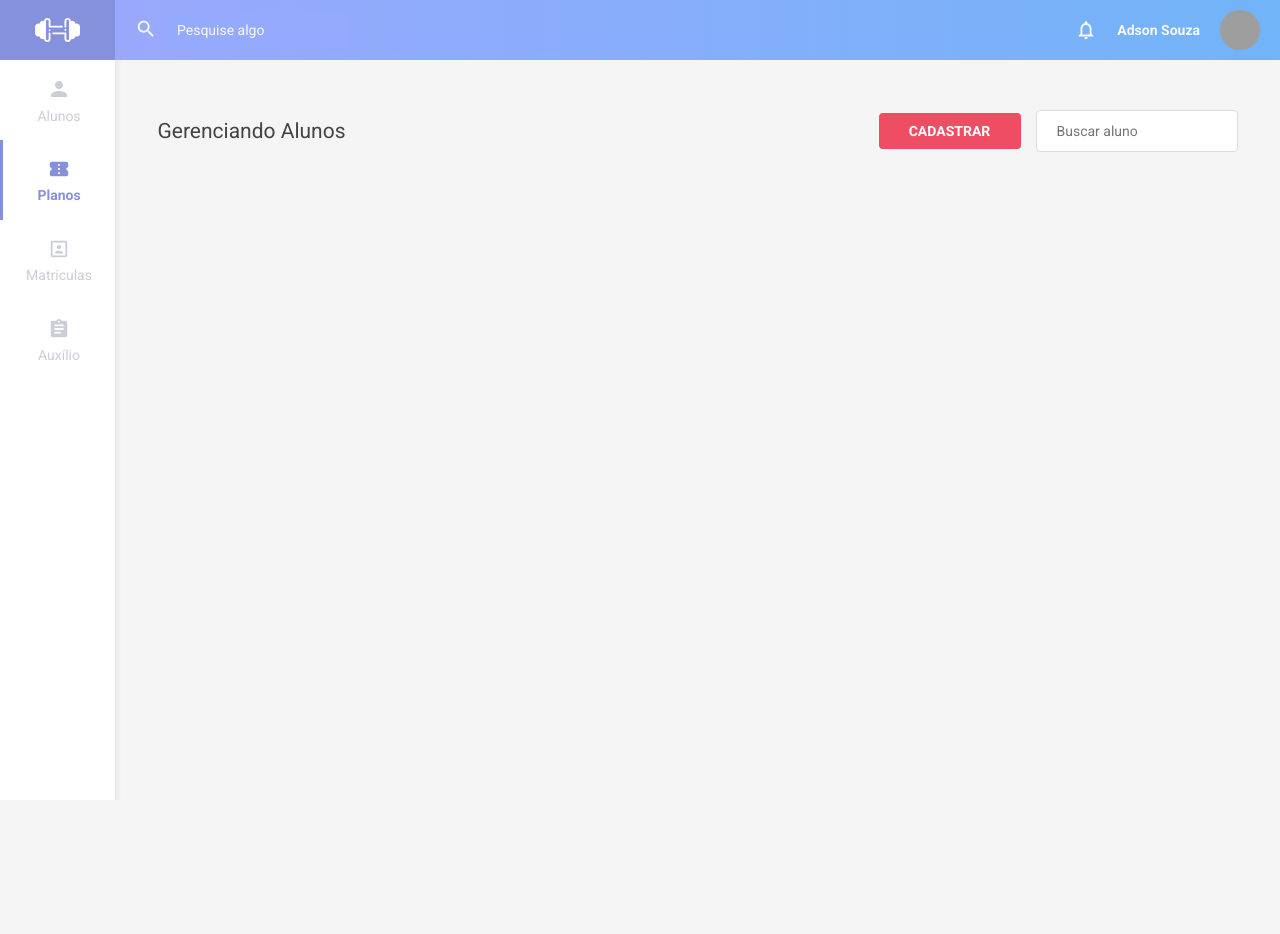
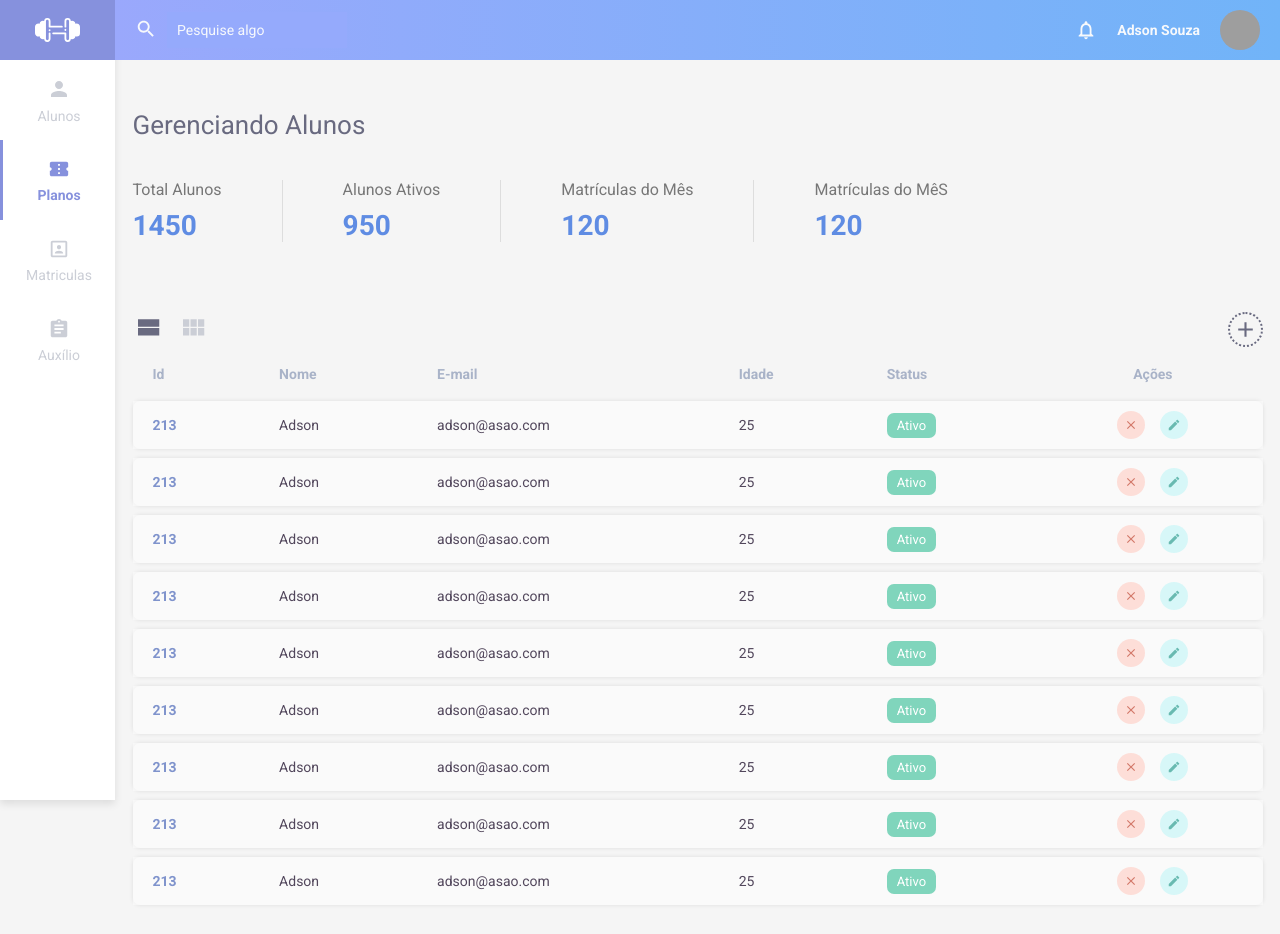
Before and after one commit to adsonxzx/gym-point-web, a React (Create React App) app: page /alunos in a window 1280 px wide. Shown: the top 934 px of the page. Before the commit the page ends 800 px from the top, so only its background shows below. Built offline with nearby package versions, Linux system fonts and the light colour scheme; grey boxes are pictures that could not be loaded.

Commit message:
pagina de aluno e componente tabela

```diff
--- /dev/null
+++ b/src/componets/Table/index.js
@@ -0,0 +1,48 @@
+import React from 'react';
+import { MdModeEdit, MdClear } from 'react-icons/md';
+
+import { Container, Delete, Edit, Status } from './styles';
+
+export default function Table() {
+  const alunos = [1, 2, 3, 4, 5, 6, 7, 8, 9];
+
+  return (
+    <Container>
+      <table>
+        <thead>
+          <tr>
+            <th>Id</th>
+            <th>Nome</th>
+            <th>E-mail</th>
+            <th>Idade</th>
+            <th>Status</th>
+            <th>Ações</th>
+          </tr>
+        </thead>
+        <tbody>
+          {alunos.map(() => (
+            <tr>
+              <td>213</td>
+              <td>Adson</td>
+              <td>adson@asao.com</td>
+              <td>25</td>
+              <td>
+                <Status>Ativo</Status>
+              </td>
+              <td>
+                <div>
+                  <Delete>
+                    <MdClear color="#D37869" />
+                  </Delete>
+                  <Edit>
+                    <MdModeEdit color="#69BAB1" />
+                  </Edit>
+                </div>
+              </td>
+            </tr>
+          ))}
+        </tbody>
+      </table>
+    </Container>
+  );
+}
--- /dev/null
+++ b/src/componets/Table/styles.js
@@ -0,0 +1,80 @@
+import styled from 'styled-components';
+
+export const Container = styled.div`
+  table {
+    width: 100%;
+    border-collapse: collapse;
+    border-collapse: separate;
+    border-spacing: 0 0.7em;
+
+    thead {
+      th {
+        margin-bottom: 10px;
+        padding: 10px 20px;
+        color: #a9b3c8;
+        font-weight: 600;
+        text-align: left;
+
+        &:last-child {
+          text-align: center;
+        }
+      }
+    }
+
+    tbody {
+      tr {
+        background: rgba(255, 255, 255, 0.5);
+        border-radius: 7px;
+        margin-bottom: 5px;
+        box-shadow: 0px 0px 4px rgba(0, 0, 0, 0.1);
+
+        td {
+          color: #52475c;
+          padding: 10px 20px;
+
+          &:first-child {
+            text-align: left;
+            color: #7f93cc;
+            font-weight: 600;
+          }
+        }
+      }
+
+      div {
+        display: flex;
+        justify-content: center;
+      }
+    }
+  }
+`;
+
+export const Delete = styled.div`
+  width: 28px;
+  height: 28px;
+  display: flex;
+  align-items: center;
+  justify-content: center;
+  background: #fdded8;
+  border-radius: 50%;
+  margin-right: 15px;
+  cursor: pointer;
+`;
+
+export const Edit = styled.div`
+  width: 28px;
+  height: 28px;
+  display: flex;
+  align-items: center;
+  justify-content: center;
+  background: #d7f7f8;
+  border-radius: 50%;
+  cursor: pointer;
+`;
+
+export const Status = styled.span`
+  background: #80d5bc;
+  border-radius: 7px;
+  color: #fff !important;
+  padding: 5px 10px;
+  font-size: 13px;
+`;
--- a/src/pages/Aluno/index.js
+++ b/src/pages/Aluno/index.js
@@ -1,23 +1,55 @@
 import React from 'react';
+import { MdAdd, MdViewStream, MdViewModule } from 'react-icons/md';
 import { ContentFull, TitlePage } from '../../styles/global';
+import Table from '../../componets/Table';
 
-import { Container } from './styles';
+import { Container, Info, Filter } from './styles';
 
 export default function Aluno() {
   return (
     <>
-      <Container>
-        <ContentFull>
+      <ContentFull>
+        <Container>
           <header>
             <TitlePage>Gerenciando Alunos</TitlePage>
           </header>
 
+          <Info>
+            <div>
+              <span>Total Alunos</span>
+              <strong>1450</strong>
+            </div>
+
+            <div>
+              <span>Alunos Ativos</span>
+              <strong>950</strong>
+            </div>
+
+            <div>
+              <span>Matrículas do Mês</span>
+              <strong>120</strong>
+            </div>
+
+            <div>
+              <span>Matrículas do MêS</span>
+              <strong>120</strong>
+            </div>
+          </Info>
+        </Container>
+
+        <Filter>
           <div>
-            <button type="button">Cadastrar</button>
-            <input type="text" name="search" placeholder="Buscar aluno" />
+            <MdViewStream size={30} color="#696a80" />
+            <MdViewModule size={30} color="#cbced6" />
           </div>
-        </ContentFull>
-      </Container>
+
+          <button type="button">
+            <MdAdd color="#696A80" size={25} />
+          </button>
+        </Filter>
+
+        <Table />
+      </ContentFull>
     </>
   );
 }
--- a/src/pages/Aluno/styles.js
+++ b/src/pages/Aluno/styles.js
@@ -1,26 +1,57 @@
 import styled from 'styled-components';
 
 export const Container = styled.div`
-  button {
-    height: 36px;
-    width: 142px;
-    background: #ee4d64;
-    color: #fff;
-    font-weight: 600;
-    text-transform: uppercase;
+  width: 100%;
+`;
 
-    transition: background 0.2s;
+export const Info = styled.div`
+  display: flex;
+  align-items: center;
+  margin-bottom: 70px;
 
-    &:hover {
-      background: #de4359;
+  div {
+    & + div {
+      padding-left: 60px;
+      margin-left: 60px;
+      border-left: 1px solid #ddd;
+    }
+
+    span {
+      display: block;
+      color: #777777;
+      font-size: 16px;
+      margin-bottom: 10px;
+    }
+
+    strong {
+      font-weight: 700;
+      color: #5f8ce3;
+      font-size: 28px;
+    }
+  }
+`;
+
+export const Filter = styled.div`
+  display: flex;
+  align-items: center;
+  justify-content: space-between;
+
+  div {
+    svg {
+      cursor: pointer;
+      margin-right: 15px;
     }
   }
 
-  input {
-    margin-left: 15px;
-    height: 10px;
-    border-radius: 4px;
-    border: 1px solid #ddd;
-    padding: 20px;
+  button {
+    background: none;
+    display: flex;
+    align-items: center;
+    justify-content: center;
+    width: 35px;
+    height: 35px;
+    border-radius: 50%;
+    border: 2px dotted #696a80;
+    cursor: pointer;
   }
 `;
--- a/src/styles/global.js
+++ b/src/styles/global.js
@@ -39,17 +39,16 @@ export default createGlobalStyle`
 
 export const ContentFull = styled.div`
   width: 100%;
-  max-width: 1100px;
+  max-width: 1150px;
   margin: 0 auto;
   padding: 50px 10px;
-  display: flex;
-  align-items: center;
-  justify-content: space-between;
 `;
 
 export const TitlePage = styled.h2`
+  font-size: 26px;
   font-weight: 500;
-  color: #444444;
+  color: #696a80;
+  margin-bottom: 40px;
 `;
 
 export const Container = styled.div`
```
